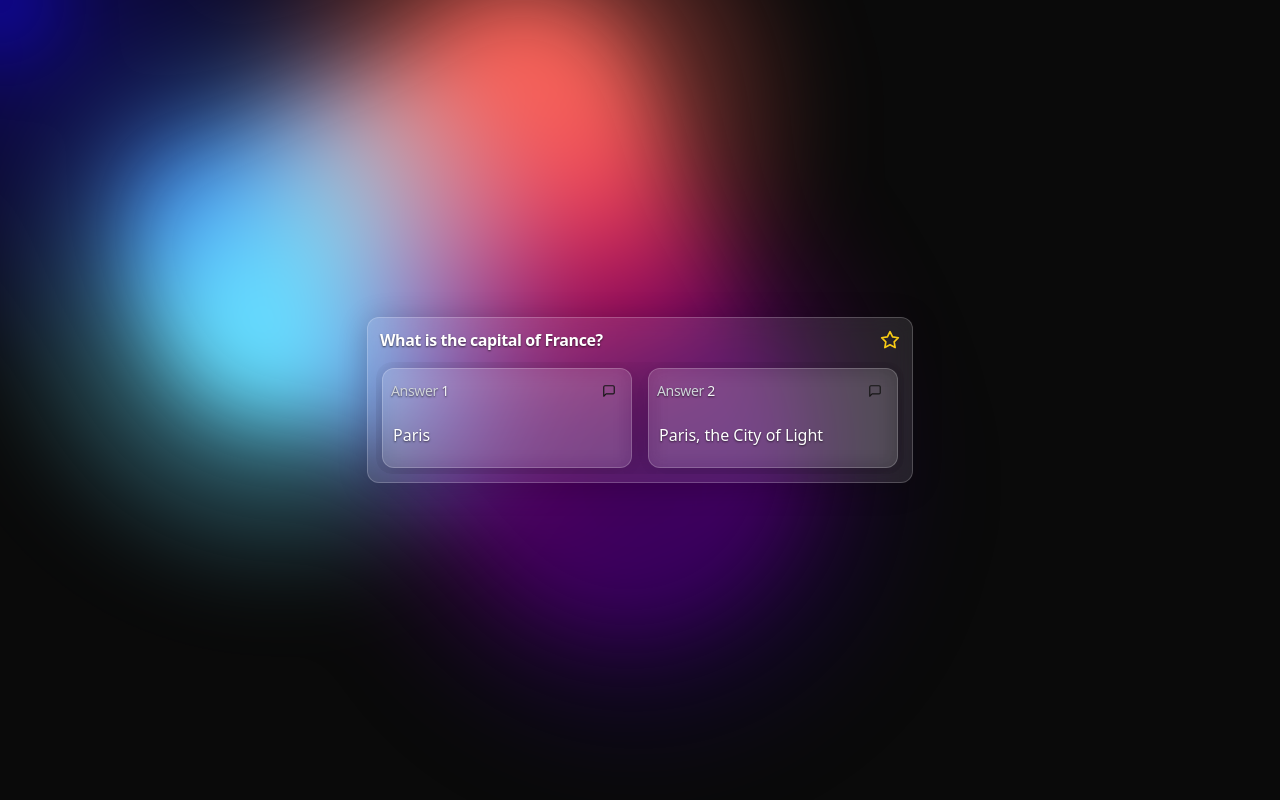
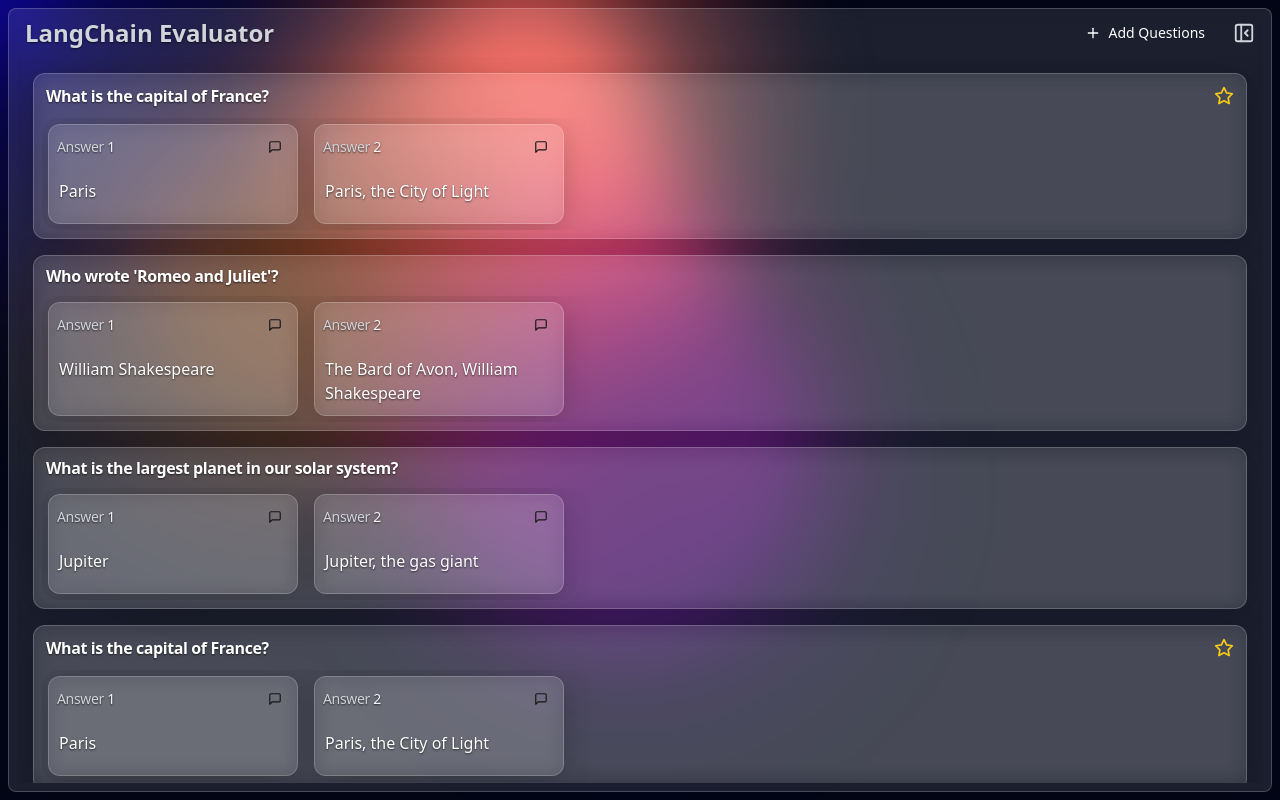
Before and after one commit to SiddKay/BachelorThesis-RAGulator, a Nuxt app in the folder frontend/: page / in a window 1280 px wide. Built offline with nearby package versions, Linux system fonts and the light colour scheme.

Commit message:
Add: Topbar + updated app's main layout...
+ Also changed light blue hue to dark orange in MorphingGradient

```diff
--- a/frontend/app.vue
+++ b/frontend/app.vue
@@ -1,24 +1,40 @@
 <script lang="ts" setup>
 import { useQuestionsStore } from "@/stores/questionsStore";
 import { storeToRefs } from "pinia";
+import { ScrollArea } from "@/components/ui/scroll-area";
 
 const questionsStore = useQuestionsStore();
 const { questions } = storeToRefs(questionsStore);
 </script>
 
 <template>
-  <main class="relative w-screen h-screen bg-neutral-950 flex items-center justify-center">
+  <div class="fixed inset-0 bg-slate-950 flex flex-col">
     <!-- Morphing Gradient as background -->
-    <MorphingGradient class="absolute inset-0 z-0" />
+    <MorphingGradient class="fixed inset-0 z-0" />
 
-    <!-- Question Card with Answers -->
-    <QuestionCard :question="questions[0]" />
-  </main>
+    <!-- Main Content in the forefront -->
+    <main class="z-10 h-screen m-2 p-2 pt-0 rounded-lg flex flex-col glassmorphism overflow-hidden">
+      <!-- Topbar -->
+      <MainTopbar class="shrink-0" />
+
+      <!-- Scrollable Area for Questions -->
+      <ScrollArea class="flex-grow">
+        <div class="p-4 space-y-4">
+          <!-- Question Card -->
+          <QuestionCard
+            v-for="question in questions.slice()"
+            :key="question.id"
+            :question="question"
+          />
+        </div>
+      </ScrollArea>
+    </main>
+  </div>
 </template>
 
 <style scoped>
-.absolute {
-  position: absolute;
+.fixed {
+  position: fixed;
   top: 0;
   left: 0;
   right: 0;
--- a/frontend/assets/testdata/questionData.ts
+++ b/frontend/assets/testdata/questionData.ts
@@ -53,5 +53,67 @@
         score: 0
       }
     ]
+  },
+  {
+    id: 4,
+    text: "What is the capital of France?",
+    important: true,
+    answers: [
+      { id: 7, questionId: 4, configVersion: 1, text: "Paris", comments: [], score: 0 },
+      {
+        id: 7,
+        questionId: 4,
+        configVersion: 2,
+        text: "Paris, the City of Light",
+        comments: [],
+        score: 0
+      }
+    ]
+  },
+  {
+    id: 5,
+    text: "Who wrote 'Romeo and Juliet'?",
+    important: false,
+    answers: [
+      {
+        id: 8,
+        questionId: 5,
+        configVersion: 1,
+        text: "William Shakespeare",
+        comments: [],
+        score: 0
+      },
+      {
+        id: 8,
+        questionId: 5,
+        configVersion: 2,
+        text: "The Bard of Avon, William Shakespeare",
+        comments: [],
+        score: 0
+      }
+    ]
+  },
+  {
+    id: 6,
+    text: "What is the largest planet in our solar system?",
+    important: false,
+    answers: [
+      {
+        id: 9,
+        questionId: 6,
+        configVersion: 1,
+        text: "Jupiter",
+        comments: [],
+        score: 0
+      },
+      {
+        id: 9,
+        questionId: 6,
+        configVersion: 2,
+        text: "Jupiter, the gas giant",
+        comments: [],
+        score: 0
+      }
+    ]
   }
 ];
--- /dev/null
+++ b/frontend/components/MainTopbar.vue
@@ -0,0 +1,49 @@
+<script setup lang="ts">
+import { useQuestionsModalStore, useSidebarToggleStore } from "@/stores/toggleOpenStore";
+import { Button } from "@/components/ui/button";
+import { Plus, PanelRightClose, PanelLeftClose } from "lucide-vue-next";
+
+// Accessing Pinia stores
+const questionsModalStore = useQuestionsModalStore();
+const sidebarToggleStore = useSidebarToggleStore();
+
+// Toggle the sidebar state
+const toggleSidebar = () => {
+  return sidebarToggleStore.isOpen ? sidebarToggleStore.close() : sidebarToggleStore.open();
+};
+
+// Open the modal when "Add Questions" is clicked
+const toggleModal = () => {
+  questionsModalStore.open();
+};
+</script>
+
+<template>
+  <div class="p-2 flex justify-between items-center select-none">
+    <!-- App title -->
+    <h1 class="text-2xl font-bold text-gray-300">LangChain Evaluator</h1>
+
+    <!-- Navigation Buttons on the Right Side -->
+    <div class="flex items-center space-x-2">
+      <!-- Add Questions Button -->
+      <Button
+        size="xs"
+        variant="ghost"
+        class="text-sm [text-shadow:_0_1px_1px_rgb(0_0_0_/_10%)] hover:glassmorphism hover:border-none"
+        @click="toggleModal"
+      >
+        <Plus class="mr-2 h-4 w-4" />Add Questions
+      </Button>
+
+      <!-- Toggle Sidebar Button -->
+      <Button size="sm" variant="link" class="pr-0" @click="toggleSidebar">
+        <PanelRightClose
+          v-if="sidebarToggleStore.isOpen"
+          :size="22"
+          class="text-gray-300 hover:text-gray-400"
+        />
+        <PanelLeftClose v-else :size="22" class="text-gray-300 hover:text-gray-400" />
+      </Button>
+    </div>
+  </div>
+</template>
--- a/frontend/components/MorphingGradient.vue
+++ b/frontend/components/MorphingGradient.vue
@@ -46,11 +46,11 @@
     mixBlendMode?: string;
   }>(),
   {
-    firstColor: "27, 0, 96",
-    secondColor: "246, 97, 88",
-    thirdColor: "100, 220, 255",
-    fourthColor: "160, 0, 102",
-    fifthColor: "76, 19, 129",
+    firstColor: "27, 0, 96", // dark blue #1b0060
+    secondColor: "246, 97, 88", // red #f66158
+    thirdColor: "77, 31, 0", // dark orange #4d1f00
+    fourthColor: "160, 0, 102", // dark pink #a00066
+    fifthColor: "76, 19, 129", // purple #4c1381
     interactiveColor: "15, 5, 159",
     interactive: true,
     size: "80%",
--- a/frontend/components/ui/scroll-area/index.ts
+++ b/frontend/components/ui/scroll-area/index.ts
@@ -1,2 +1,2 @@
-export { default as ScrollArea } from './ScrollArea.vue'
-export { default as ScrollBar } from './ScrollBar.vue'
+export { default as ScrollArea } from "./ScrollArea.vue";
+export { default as ScrollBar } from "./ScrollBar.vue";
--- a/frontend/eslint.config.mjs
+++ b/frontend/eslint.config.mjs
@@ -12,14 +12,14 @@
     ...eslintConfigPrettier.rules,
     ...eslintPluginPrettierRecommended.rules,
     // Disable certain rules
-    "vue/attribute-hyphenation": "off",
-    "vue/require-default-prop": "off",
     "prettier/prettier": [
       "error",
       {
         endOfLine: "auto"
       }
-    ]
+    ],
+    "vue/attribute-hyphenation": "off",
+    "vue/require-default-prop": "off"
   },
   files: ["*.vue", "*.ts", "*.css", "*.html"]
 });
```
Also changed, not shown: frontend/components/ui/scroll-area/ScrollArea.vue (+9 -9 lines).
